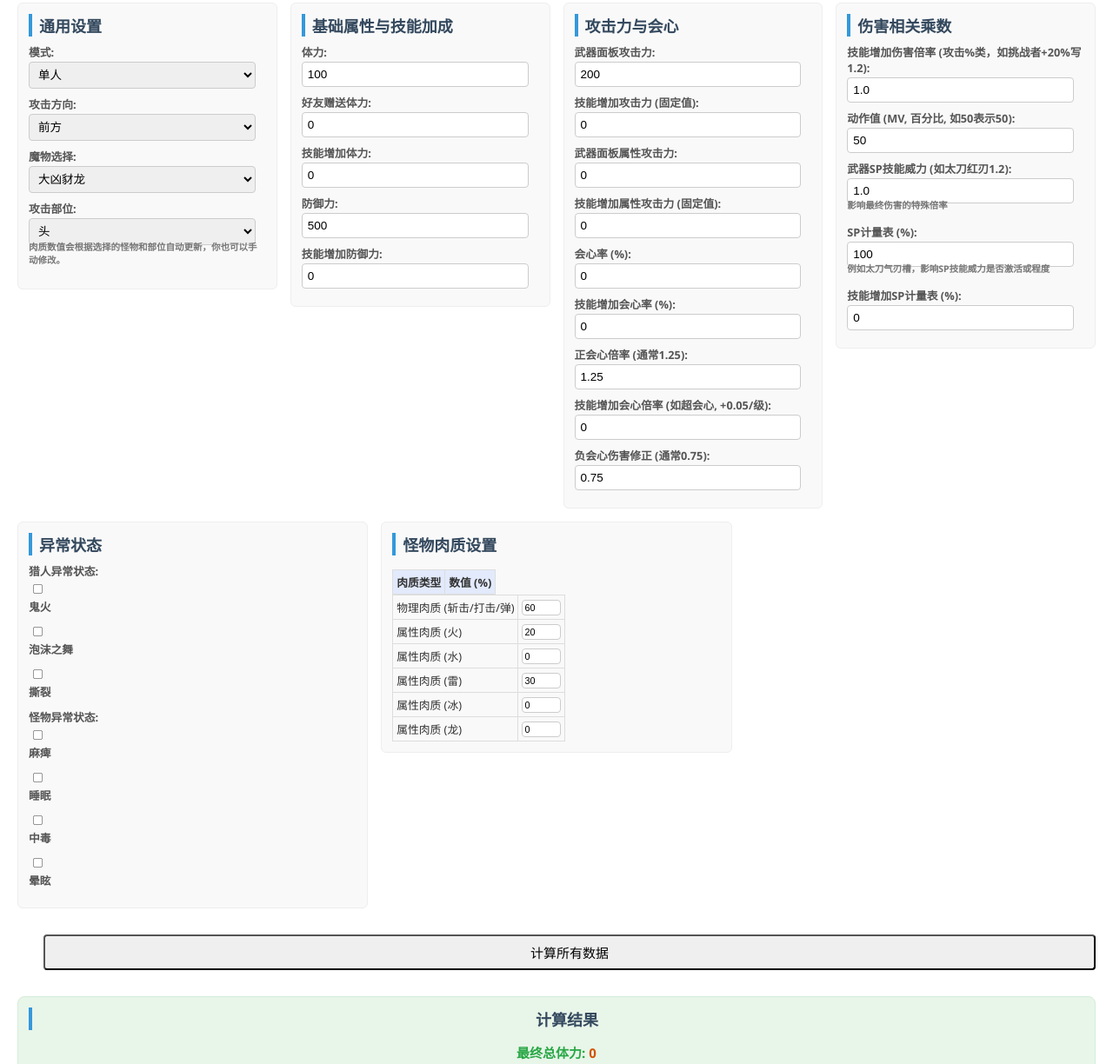
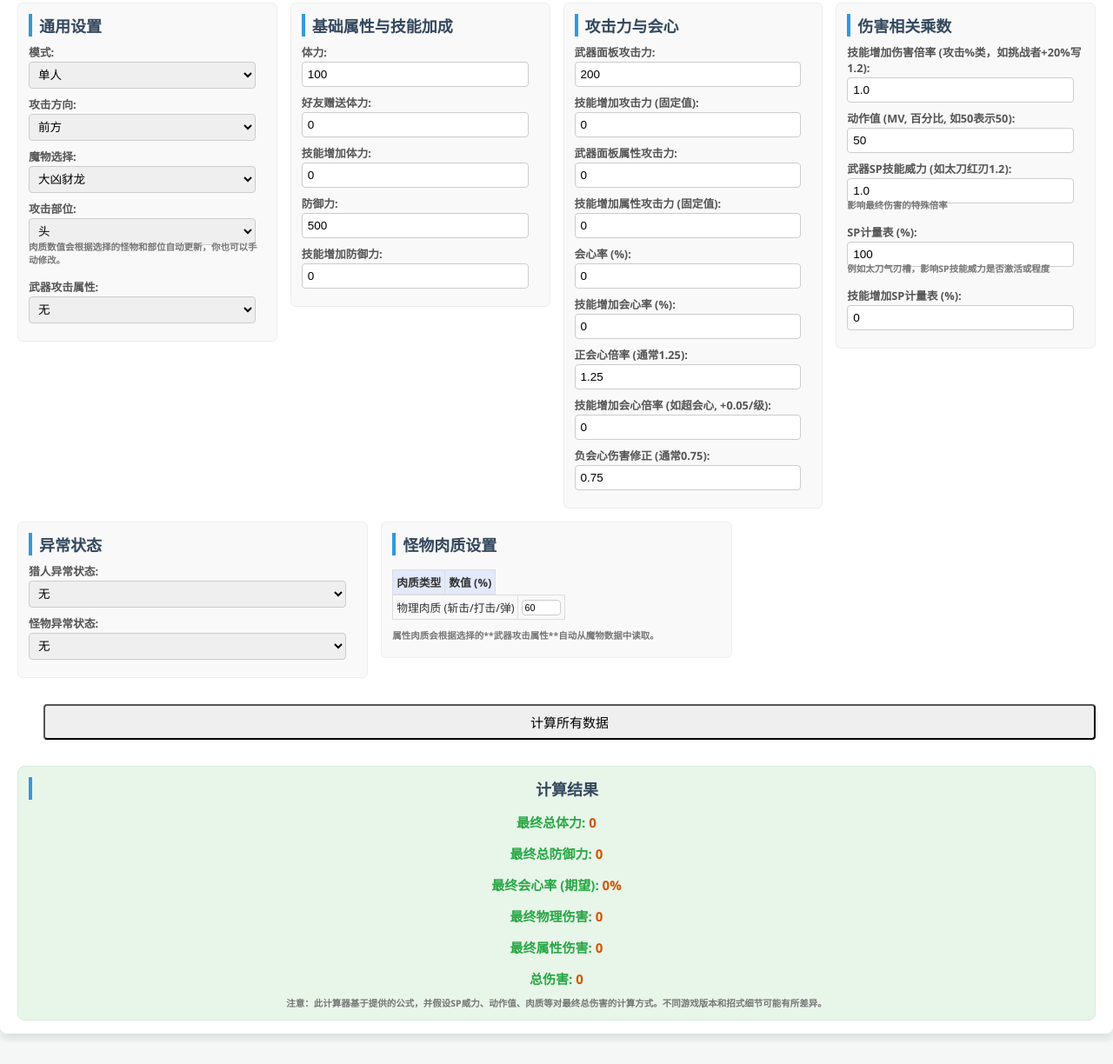
Before and after one commit to kinbak1115/MHN-Calculator, a plain HTML site: page index.html in a window 1280 px wide. Shown: the part 116-1340 px from the top of the page at 87% size. After the commit the page ends 1315 px from the top, so only its background shows below. Drawn offline with Linux system fonts and the light colour scheme.

Commit message:
Update index.html

```diff
--- a/index.html
+++ b/index.html
@@ -95,11 +95,6 @@
             border-color: #3498db;
             box-shadow: 0 0 4px rgba(52, 152, 219, 0.5); /* 略微缩小阴影 */
             outline: none;
-        }
-
-        input[type="checkbox"] {
-            margin-right: 4px; /* 缩小间距 */
-            transform: scale(0.85); /* 进一步缩小checkbox */
         }
 
         .hitzone-table {
@@ -232,6 +227,17 @@
                 </select>
                 <span class="info-tip">肉质数值会根据选择的怪物和部位自动更新，你也可以手动修改。</span>
             </div>
+            <div class="input-group">
+                <label for="weaponElementType">武器攻击属性:</label>
+                <select id="weaponElementType">
+                    <option value="none">无</option>
+                    <option value="fire">火</option>
+                    <option value="water">水</option>
+                    <option value="thunder">雷</option>
+                    <option value="ice">冰</option>
+                    <option value="dragon">龙</option>
+                </select>
+            </div>
         </div>
 
         <div class="section">
@@ -326,35 +332,24 @@
 
         <div class="section">
             <h2>异常状态</h2>
-            <label>猎人异常状态:</label>
             <div class="input-group">
-                <input type="checkbox" id="hunterStatusGhostfire">
-                <label for="hunterStatusGhostfire">鬼火</label>
+                <label for="hunterStatus">猎人异常状态:</label>
+                <select id="hunterStatus">
+                    <option value="none">无</option>
+                    <option value="ghostfire">鬼火</option>
+                    <option value="foamDance">泡沫之舞</option>
+                    <option value="tear">撕裂</option>
+                </select>
             </div>
             <div class="input-group">
-                <input type="checkbox" id="hunterStatusFoamDance">
-                <label for="hunterStatusFoamDance">泡沫之舞</label>
-            </div>
-            <div class="input-group">
-                <input type="checkbox" id="hunterStatusTear">
-                <label for="hunterStatusTear">撕裂</label>
-            </div>
-            <label>怪物异常状态:</label>
-            <div class="input-group">
-                <input type="checkbox" id="monsterStatusParalysis">
-                <label for="monsterStatusParalysis">麻痺</label>
-            </div>
-            <div class="input-group">
-                <input type="checkbox" id="monsterStatusSleep">
-                <label for="monsterStatusSleep">睡眠</label>
-            </div>
-            <div class="input-group">
-                <input type="checkbox" id="monsterStatusPoison">
-                <label for="monsterStatusPoison">中毒</label>
-            </div>
-            <div class="input-group">
-                <input type="checkbox" id="monsterStatusStun">
-                <label for="monsterStatusStun">晕眩</label>
+                <label for="monsterStatus">怪物异常状态:</label>
+                <select id="monsterStatus">
+                    <option value="none">无</option>
+                    <option value="paralysis">麻痺</option>
+                    <option value="sleep">睡眠</option>
+                    <option value="poison">中毒</option>
+                    <option value="stun">晕眩</option>
+                </select>
             </div>
         </div>
 
@@ -372,28 +367,9 @@
                         <td>物理肉质 (斩击/打击/弹)</td>
                         <td><input type="number" id="hitzoneRaw" value="45" min="0" max="100"></td>
                     </tr>
-                    <tr>
-                        <td>属性肉质 (火)</td>
-                        <td><input type="number" id="hitzoneElementFire" value="0" min="0" max="100"></td>
-                    </tr>
-                    <tr>
-                        <td>属性肉质 (水)</td>
-                        <td><input type="number" id="hitzoneElementWater" value="0" min="0" max="100"></td>
-                    </tr>
-                    <tr>
-                        <td>属性肉质 (雷)</td>
-                        <td><input type="number" id="hitzoneElementThunder" value="0" min="0" max="100"></td>
-                    </tr>
-                    <tr>
-                        <td>属性肉质 (冰)</td>
-                        <td><input type="number" id="hitzoneElementIce" value="0" min="0" max="100"></td>
-                    </tr>
-                    <tr>
-                        <td>属性肉质 (龙)</td>
-                        <td><input type="number" id="hitzoneElementDragon" value="0" min="0" max="100"></td>
-                    </tr>
-                </tbody>
+                    </tbody>
             </table>
+            <span class="info-tip" style="margin-top: 10px;">属性肉质会根据选择的**武器攻击属性**自动从魔物数据中读取。</span>
         </div>
 
         <button onclick="calculateData()">计算所有数据</button>
@@ -413,6 +389,7 @@
     <script>
         // 魔物肉质数据 (示例：大凶豺龙)
         // 注意：这里的肉质数据仅为示例，你需要根据实际游戏数据进行填充
+        // 每个部位需要包含所有属性的肉质
         const MONSTER_HITZONES = {
             'greatJagras': {
                 'head': { raw: 60, fire: 20, water: 0, thunder: 30, ice: 0, dragon: 0 },
@@ -443,6 +420,7 @@
         });
 
         // 根据选择的怪物和部位更新肉质数值
+        // 由于移除了属性肉质输入框，此函数只更新物理肉质
         function loadMonsterHitzones() {
             const monster = document.getElementById('monsterSelect').value;
             const part = document.getElementById('attackPart').value;
@@ -450,19 +428,9 @@
             if (MONSTER_HITZONES[monster] && MONSTER_HITZONES[monster][part]) {
                 const hitzones = MONSTER_HITZONES[monster][part];
                 document.getElementById('hitzoneRaw').value = hitzones.raw;
-                document.getElementById('hitzoneElementFire').value = hitzones.fire;
-                document.getElementById('hitzoneElementWater').value = hitzones.water;
-                document.getElementById('hitzoneElementThunder').value = hitzones.thunder;
-                document.getElementById('hitzoneElementIce').value = hitzones.ice;
-                document.getElementById('hitzoneElementDragon').value = hitzones.dragon;
+                // 属性肉质不再在此处更新输入框，而是直接在 calculateData 中读取
             } else {
-                // 如果没有找到对应数据，则清空或设置为默认值
                 document.getElementById('hitzoneRaw').value = 0;
-                document.getElementById('hitzoneElementFire').value = 0;
-                document.getElementById('hitzoneElementWater').value = 0;
-                document.getElementById('hitzoneElementThunder').value = 0;
-                document.getElementById('hitzoneElementIce').value = 0;
-                document.getElementById('hitzoneElementDragon').value = 0;
             }
         }
 
@@ -502,20 +470,21 @@
             // --- 怪物/环境信息 ---
             const gameMode = document.getElementById('gameMode').value; // 单人/团队
             const attackDirection = document.getElementById('attackDirection').value; // 前方/后方
+            const monsterSelect = document.getElementById('monsterSelect').value;
+            const attackPart = document.getElementById('attackPart').value;
+            const weaponElementType = document.getElementById('weaponElementType').value; // 武器攻击属性
+
             const hitzoneRaw = parseFloat(document.getElementById('hitzoneRaw').value) / 100;
 
-            // 选择哪种属性肉质取决于你的武器属性类型。这里简化为只使用火属性肉质作为示例，实际需根据武器属性判断
-            const hitzoneElement = parseFloat(document.getElementById('hitzoneElementFire').value) / 100; // 假设使用火属性肉质
+            // 根据选择的武器属性，从魔物肉质数据中获取对应的属性肉质
+            let hitzoneElement = 0;
+            if (weaponElementType !== 'none' && MONSTER_HITZONES[monsterSelect] && MONSTER_HITZONES[monsterSelect][attackPart]) {
+                hitzoneElement = MONSTER_HITZONES[monsterSelect][attackPart][weaponElementType] / 100;
+            }
 
             // --- 异常状态 ---
-            const hunterStatusGhostfire = document.getElementById('hunterStatusGhostfire').checked;
-            const hunterStatusFoamDance = document.getElementById('hunterStatusFoamDance').checked;
-            const hunterStatusTear = document.getElementById('hunterStatusTear').checked;
-
-            const monsterStatusParalysis = document.getElementById('monsterStatusParalysis').checked;
-            const monsterStatusSleep = document.getElementById('monsterStatusSleep').checked;
-            const monsterStatusPoison = document.getElementById('monsterStatusPoison').checked;
-            const monsterStatusStun = document.getElementById('monsterStatusStun').checked;
+            const hunterStatus = document.getElementById('hunterStatus').value;
+            const monsterStatus = document.getElementById('monsterStatus').value;
 
             // --- 数据计算 ---
 
@@ -558,18 +527,22 @@
             }
 
             // 属性伤害部分
-            // 武器面板属性通常要除以10 (MHW/IB标准) + 技能增加属性
-            let effectiveElementAttack = (baseWeaponElementAttack / 10) + (skillElementAttackBonus / 10);
+            let finalElementDamage = 0;
+            if (weaponElementType !== 'none') { // 只有当选择了非“无”属性时才计算属性伤害
+                // 武器面板属性通常要除以10 (MHW/IB标准) + 技能增加属性
+                // 假设技能增加属性也除10，需根据游戏机制确认
+                let effectiveElementAttack = (baseWeaponElementAttack / 10) + (skillElementAttackBonus / 10);
 
-            // 属性斩味修正 (这里假设属性斩味修正为1.0)
-            effectiveElementAttack *= 1.0;
+                // 属性斩味修正 (这里假设属性斩味修正为1.0，如果需要，请在HTML中添加相关输入并在此处引入)
+                effectiveElementAttack *= 1.0;
 
-            // 应用属性肉质
-            let finalElementDamage = effectiveElementAttack * hitzoneElement;
+                // 应用属性肉质
+                finalElementDamage = effectiveElementAttack * hitzoneElement;
+            }
 
 
             // SP技能威力 (假设它是一个最终的总伤害乘数)
-            let totalDamage = finalRawDamage + finalElementAttack;
+            let totalDamage = finalRawDamage + finalElementDamage;
             // 仅当SP计量表达到一定阈值时才应用SP技能威力
             if (finalSpGauge >= 100) { // 假设SP技能威力在SP计量表满时激活
                  totalDamage *= weaponSpPower;
```
